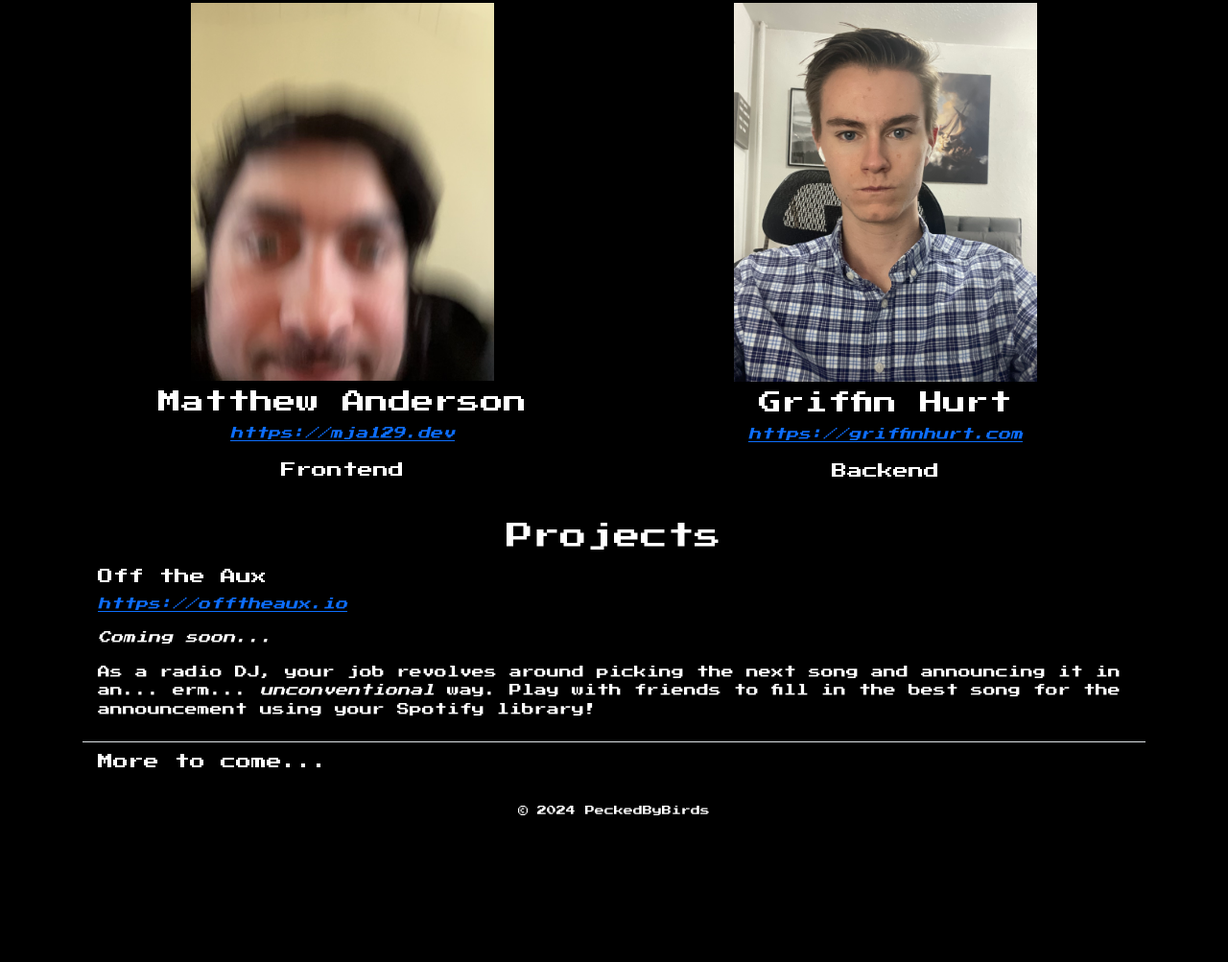
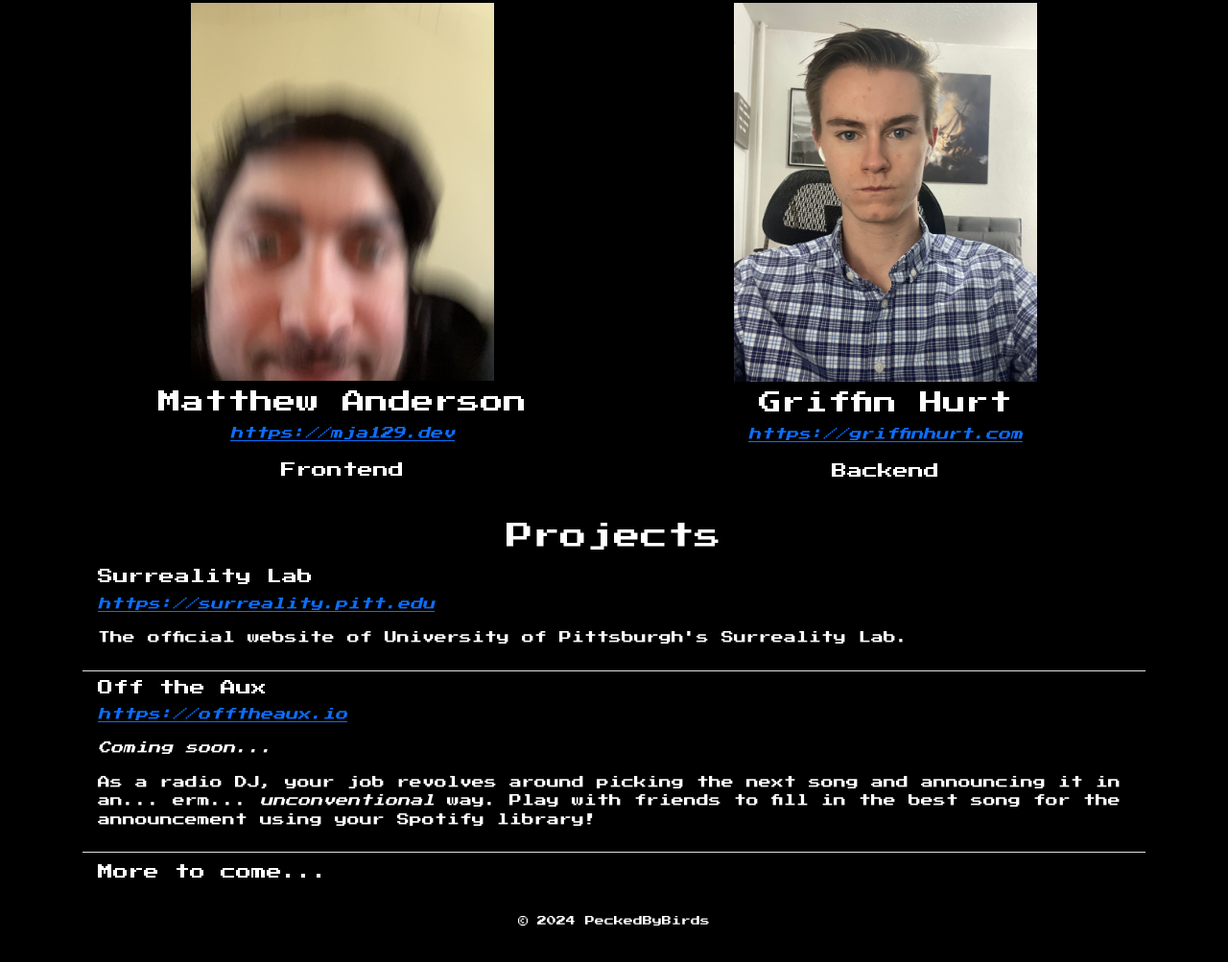
Before and after one commit to peckedbybirds/peckedbybirds.github.io, a plain HTML site: page index.html in a window 1280 px wide. Shown: the part 235-1238 px from the top of the page at 96% size. Before the commit the page ends 1128 px from the top, so only its background shows below. Drawn offline with Linux system fonts and the light colour scheme.

Commit message:
Added surreality lab

```diff
--- a/index.html
+++ b/index.html
@@ -43,13 +43,18 @@
             <h3 class="text-center">Projects</h3>
             <ul class="list-group list-group-flush">
                 <li class="list-group-item">
+                    <h6>Surreality Lab</h6>
+                    <p style="font-size: small;"><a href="https://surreality.pitt.edu"><em>https://surreality.pitt.edu</em></a></p>
+                    <p style="font-size: small;">The official website of University of Pittsburgh's Surreality Lab.</p>
+                </li>
+                <li class="list-group-item">
                     <h6>Off the Aux</h6>
                     <p style="font-size: small;"><a href="https://offtheaux.io"><em>https://offtheaux.io</em></a></p>
                     <p style="font-size: small;"><em>Coming soon...</em></p>
                     <p style="font-size: small;">As a radio DJ, your job revolves around picking the next song and announcing it in an... erm... <em>unconventional</em> way. Play with friends to fill in the best song for the announcement using your Spotify library!</p>
                 </li>
                 <li class="list-group-item">More to come...</li>
-              </ul>
+            </ul>
         </section>
         <footer class="mt-4">
             <p class="text-center" style="font-size: x-small;">© 2024 PeckedByBirds</p>
```
